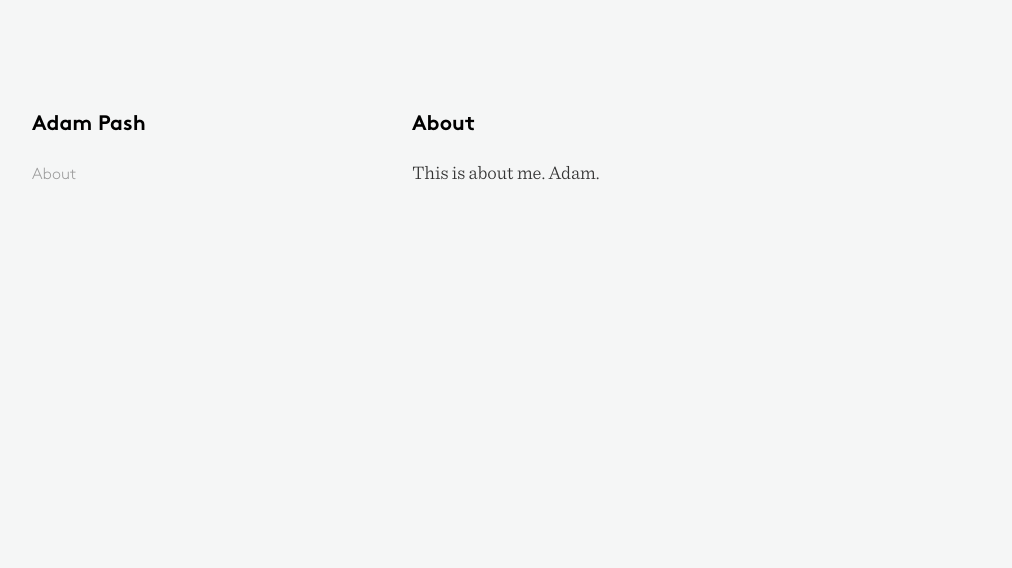
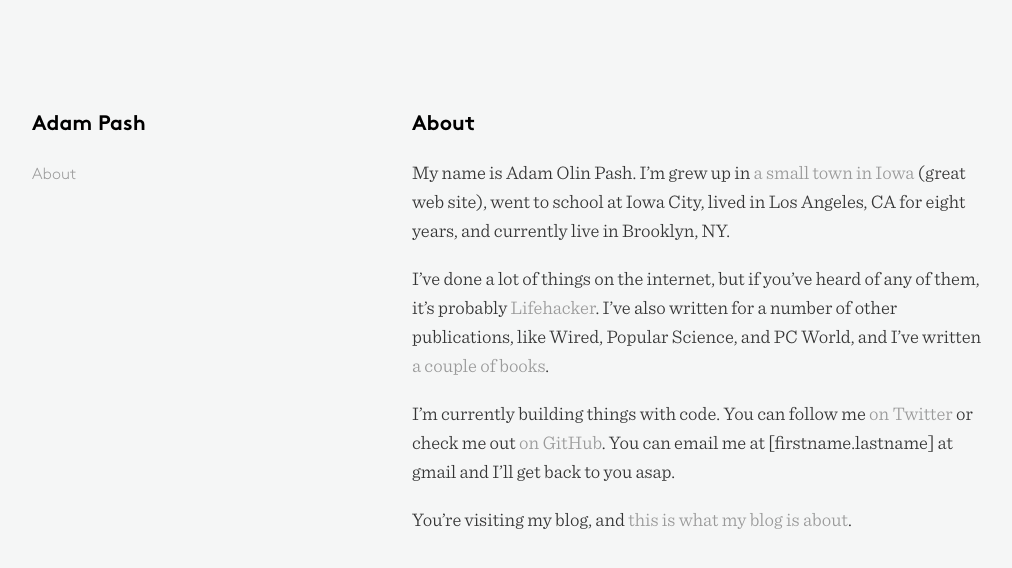
Before and after one commit to adampash/adampash.github.io, a Jekyll site: the page built from about.markdown, in a window 1280 px wide. Shown: the top 568 px of the page, without its empty margins (38-1050 px from the left). Built offline with Jekyll 4.4.1, drawn with Linux system fonts in a browser that asks for light colours; Markdown is read by kramdown in place of the engine named in the settings.

Commit message:
wrote about page

```diff
--- a/about.markdown
+++ b/about.markdown
@@ -3,4 +3,10 @@ layout: page
 title:  "About"
 ---
 
-This is about me. Adam.
+My name is Adam Olin Pash. I'm grew up in [a small town in Iowa](http://www.cityofharlan.com/) (great web site), went to school at Iowa City, lived in Los Angeles, CA for eight years, and currently live in Brooklyn, NY.
+
+I've done a lot of things on the internet, but if you've heard of any of them, it's probably [Lifehacker](http://lifehacker.com). I've also written for a number of other publications, like Wired, Popular Science, and PC World, and I've written [a couple of books](http://www.amazon.com/Adam-Pash/e/B001JRYOY6/).
+
+I'm currently building things with code. You can follow me [on Twitter](https://twitter.com/adampash) or check me out [on GitHub](https://github.com/adampash/). You can email me at [firstname.lastname] at gmail and I'll get back to you asap.
+
+You're visiting my blog, and [this is what my blog is about](/2013/09/24/i%27m-blogging-again/).
```
